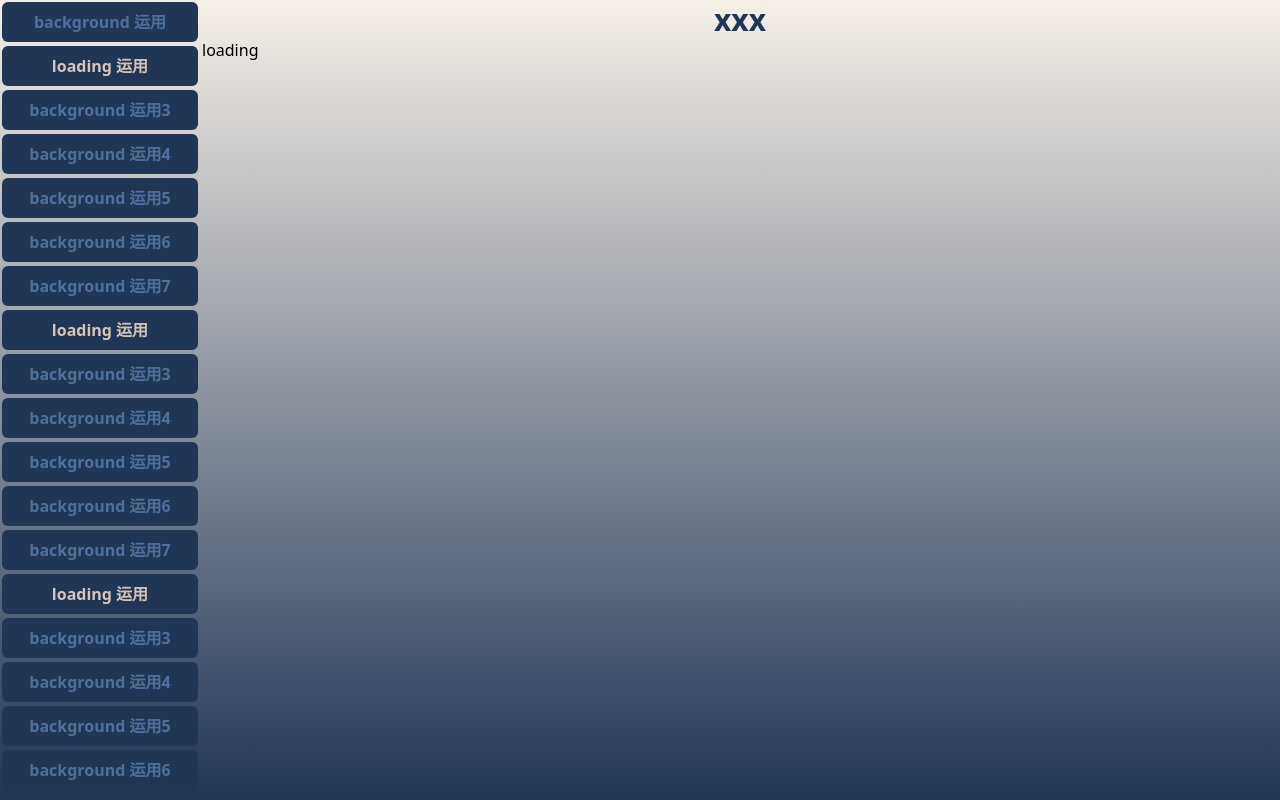
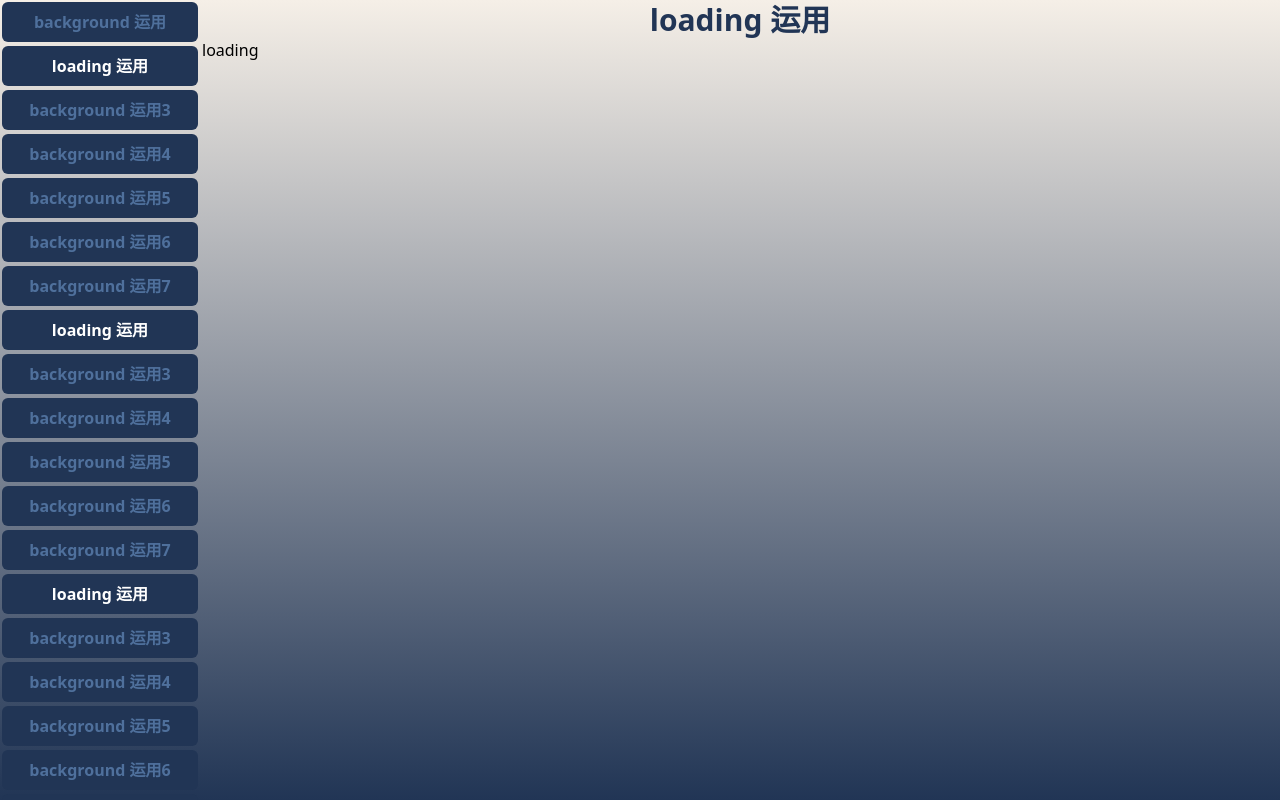
Before and after one commit to XyanZhang/nextjs-css-example, a Next.js app: page /loading in a window 1280 px wide. Built offline with nearby package versions, Linux system fonts and the light colour scheme.

Commit message:
feat: usePathname 动态显示h1 标题

```diff
--- a/src/app/(items)/layout.tsx
+++ b/src/app/(items)/layout.tsx
@@ -1,5 +1,7 @@
+"use client"
 import { Navigation } from "@/components/navigation";
 import { navList } from "@/config/nav.config";
+import { usePathname } from "next/navigation";
 import styles from './layout.module.css'
 
 export default function Layout({
@@ -7,7 +9,9 @@ export default function Layout({
 }: {
   children: React.ReactNode
 }) {
-  //  bg-[var(--theme1-3)]
+  // 获取当前path
+  const pathname = usePathname();
+  let currentNav = navList.find(item => pathname.startsWith(item.url));
   return (
       <section className={`flex flex-row`}>
         <div className={`w-200px max-h-screen overflow-y-scroll max-md:w-0 ${styles.asideTransition}`}>
@@ -15,7 +19,7 @@ export default function Layout({
         </div>
         <div className="flex-1">
           <div className="min-h-screen border-2 border-transparent">
-            <h1 className="font-bold text-[var(--theme1-3)] text-3xl text-center">xxx</h1>
+            <h1 className="font-bold text-[var(--theme1-3)] text-3xl text-center">{currentNav?.title}</h1>
             {children}
           </div>
         </div>
--- a/src/components/navigation.tsx
+++ b/src/components/navigation.tsx
@@ -18,7 +18,7 @@ function NavItem({ link }: { link: any}) {
   const isActive = pathname.startsWith(link.url)
   return (
     <Link
-      className={`${isActive ? 'text-[var(--theme1-1)]' : 'text-[var(--theme1-2)]'} m-0.5 py-2 block rounded-md text-center font-semibold truncate bg-[var(--theme1-3)]`}
+      className={`${isActive ? 'text-white' : 'text-[var(--theme1-2)]'} m-0.5 py-2 block rounded-md text-center font-semibold truncate bg-[var(--theme1-3)]`}
       href={link.url}
       key={link.title}
       target={link.target || '_self'}
```
